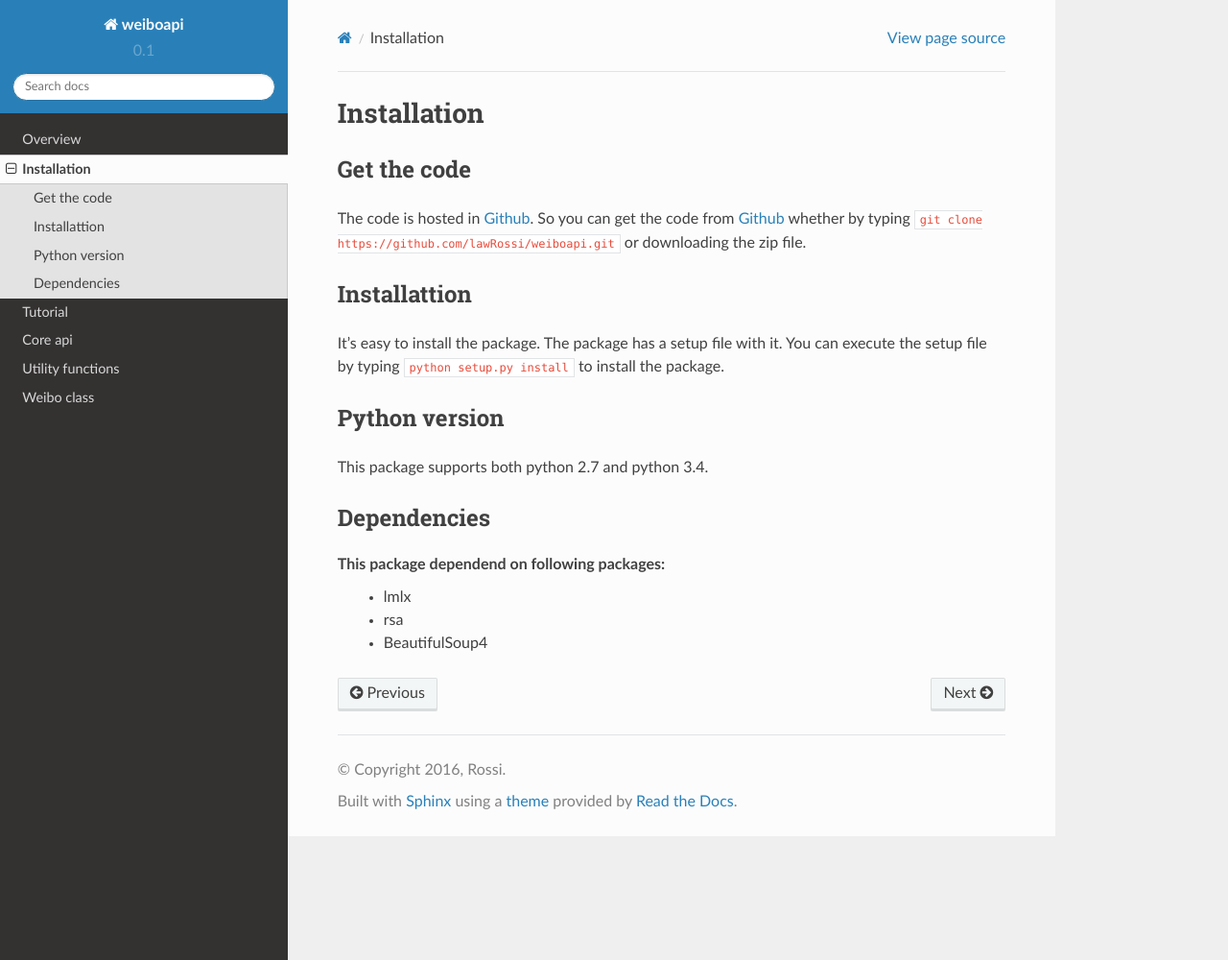
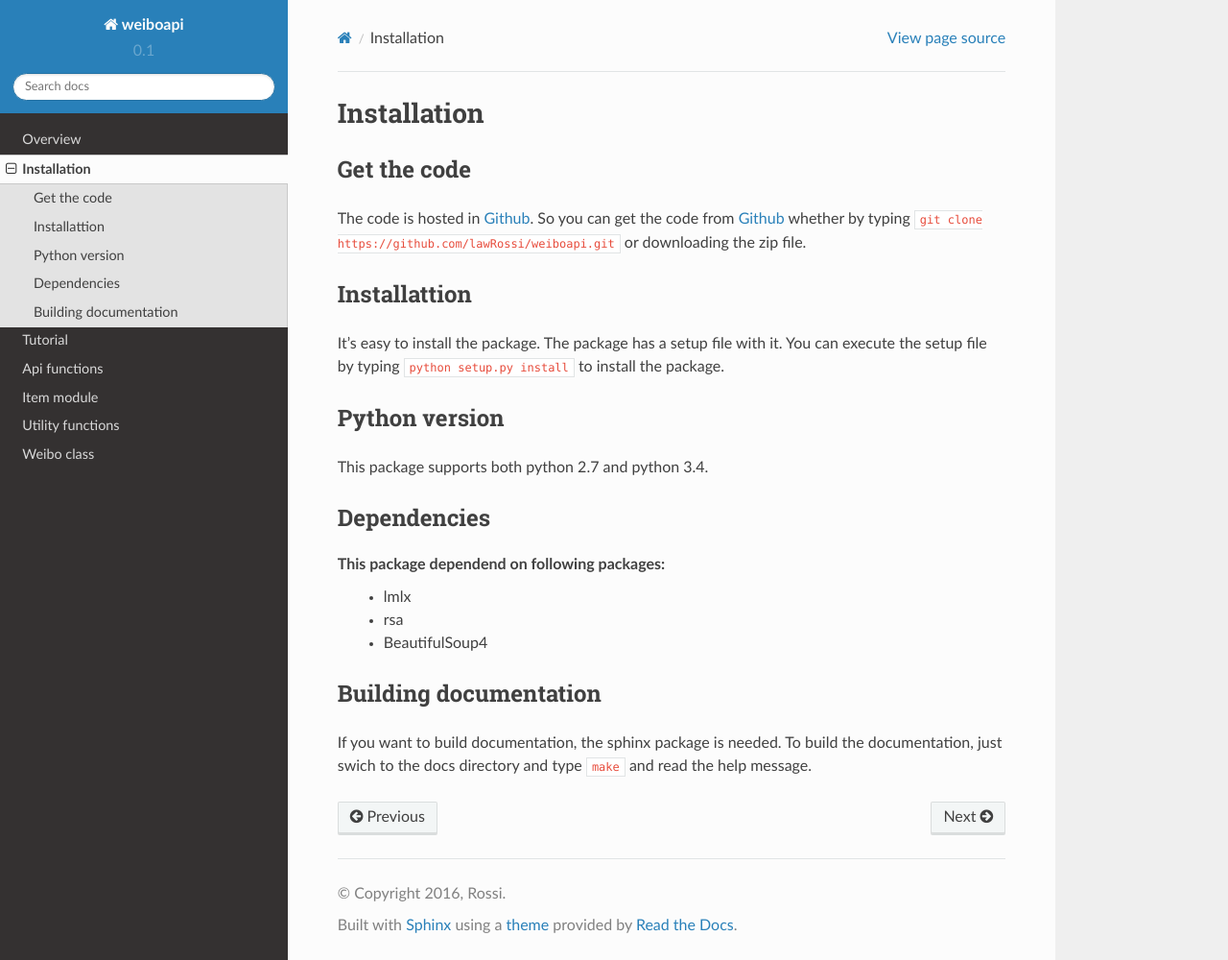
Before and after one commit to lawRossi/weiboapi, a Sphinx documentation site: the page built from docs/source/intro/install.rst, in a window 1280 px wide and 1000 px high. Shown: the whole window at 96% size. Built offline with Sphinx 7.4.7 and the Read the Docs theme 2.0.0, drawn with Linux system fonts in a browser that asks for light colours.

```diff
--- a/docs/source/conf.py
+++ b/docs/source/conf.py
@@ -19,7 +19,7 @@ import shlex
 # If extensions (or modules to document with autodoc) are in another directory,
 # add these directories to sys.path here. If the directory is relative to the
 # documentation root, use os.path.abspath to make it absolute, like shown here.
-#sys.path.insert(0, os.path.abspath('.'))
+sys.path.insert(0, os.path.abspath('../..'))
 
 # -- General configuration ------------------------------------------------
 
@@ -32,8 +32,11 @@ import shlex
 # Add any Sphinx extension module names here, as strings. They can be extensions
 # coming with Sphinx (named 'sphinx.ext.*') or your custom ones.
 extensions = [
-    'sphinx.ext.autodoc'
+    'sphinx.ext.autodoc',
+    'sphinx.ext.intersphinx'
 ]
+
+intersphinx_mapping = {'scrapy': ('http://doc.scrapy.org/en/stable/', None)}
 
 # Add any paths that contain templates here, relative to this directory.
 templates_path = ['_templates']
--- a/docs/source/intro/install.rst
+++ b/docs/source/intro/install.rst
@@ -29,4 +29,10 @@ This package dependend on following packages:
  - BeautifulSoup4
 
 
+Building documentation
+----------------------
+If you want to build documentation, the sphinx package is needed.
+To build the documentation, just swich to the docs directory and
+type ``make`` and read the help message.
+
 .. _Github: https://github.com/lawRossi/weiboapi
--- a/docs/source/intro/tutorial.rst
+++ b/docs/source/intro/tutorial.rst
@@ -59,3 +59,6 @@ You will see the result::
     'source': u'iPhone\u5ba2\u6237\u7aef',
     'uid': None,
     'url': u'http://weibo.com/2237529652/BhfLeeVBK'}
+
+:meth:`~weiboapi.api.api.get_weibos` returns a list of instances of
+:class:`~weiboapi.api.weibo.Weibo` class.
--- a/docs/source/topics/api.rst
+++ /dev/null
@@ -1,6 +0,0 @@
-==========
-Core api
-==========
-
-.. automodule:: weiboapi.api.api
-   :members: login, get_weibos, get_weibo
--- a/docs/source/topics/weibo.rst
+++ /dev/null
@@ -1,6 +0,0 @@
-===========
-Weibo class
-===========
-
-.. automodule:: weiboapi.api.weibo
-   :members:
```
Also changed, not shown: README.md (+5 -0 lines), docs/source/index.rst (+6 -5 lines), docs/source/modules/api.rst (added, +7 -0 lines), docs/source/modules/item.rst (added, +10 -0 lines), docs/source/modules/weibo.rst (added, +9 -0 lines), docs/source/modules/util.rst (renamed from docs/source/topics/util.rst), 4 other files.
